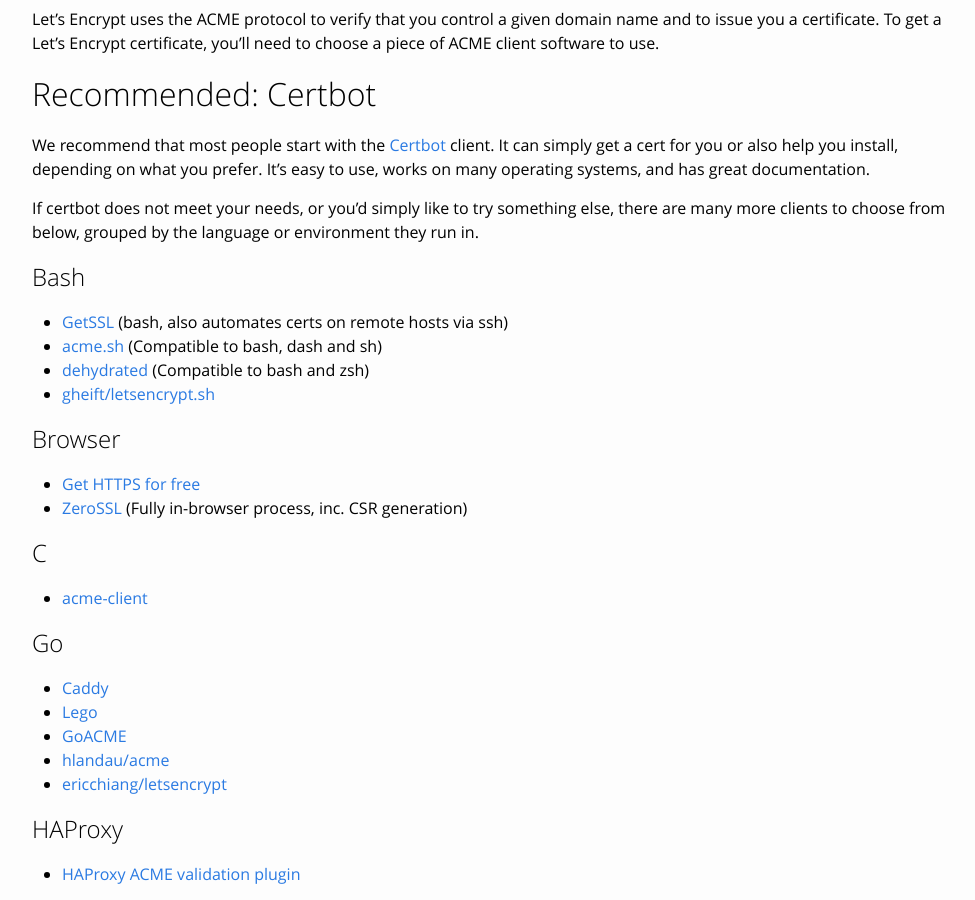
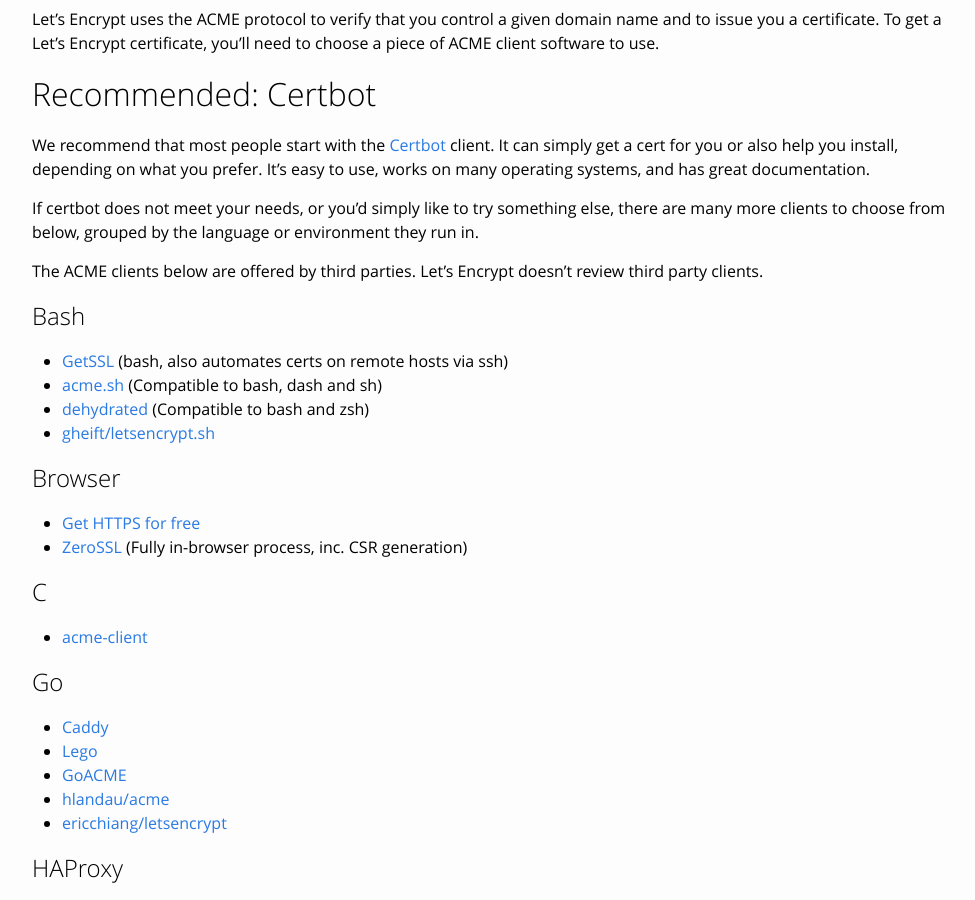
Before and after one commit to snowman1120/website, a Jekyll site: the page built from docs/client-options.md, in a window 1280 px wide and 900 px high, scrolled down 312 px. Shown: the whole window, without its empty margins (138-1113 px from the left). Built offline with Jekyll 4.4.1, drawn with Linux system fonts in a browser that asks for light colours.

Commit message:
Add notice about third-party clients. (#72)

```diff
--- a/docs/client-options.md
+++ b/docs/client-options.md
@@ -17,6 +17,9 @@ need to choose a piece of ACME client software to use.
 We recommend that most people start with the [Certbot](https://certbot.eff.org/) client. It can simply get a cert for you or also help you install, depending on what you prefer. It’s easy to use, works on many operating systems, and has great documentation.
 
 If certbot does not meet your needs, or you’d simply like to try something else, there are many more clients to choose from below, grouped by the language or environment they run in.
+
+The ACME clients below are offered by third parties. Let's Encrypt doesn't review
+third party clients.
 
 ## Bash
 
```
